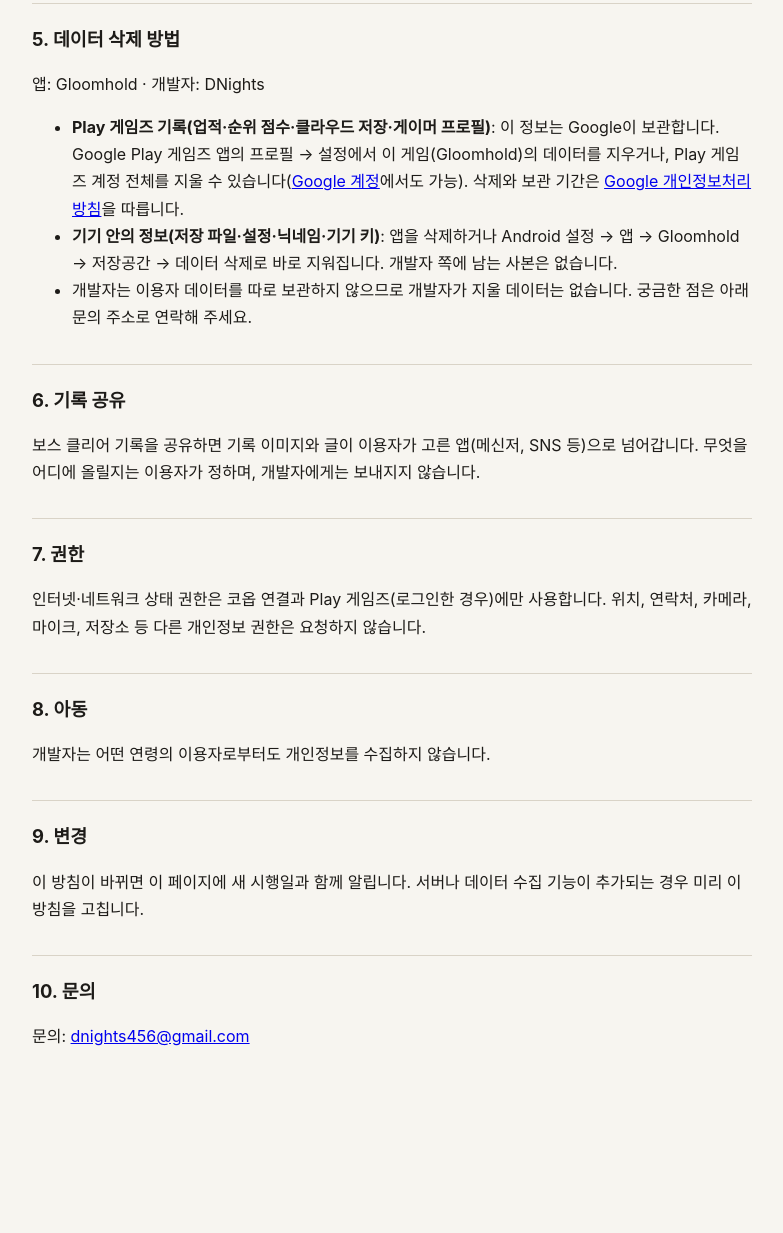
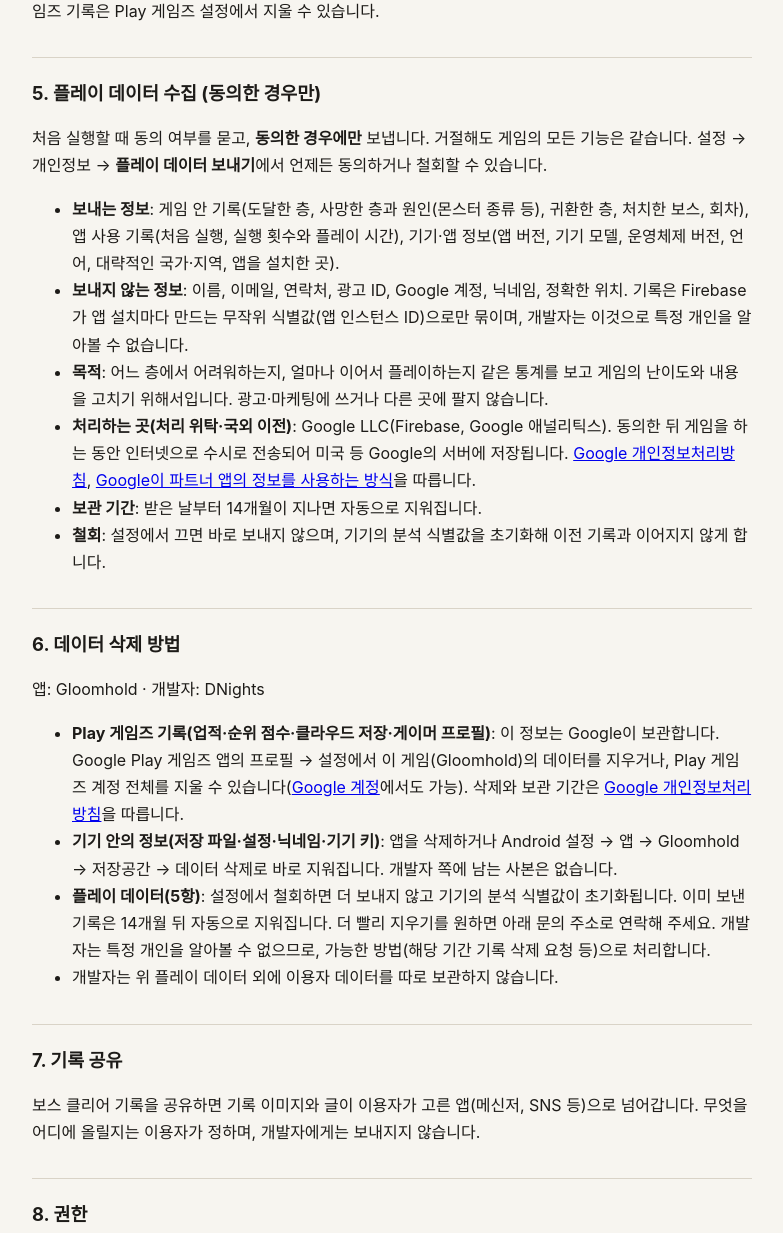
Before and after one commit to DNights/gloomhold-privacy, a plain HTML site: page index.html in a window 1280 px wide. Shown: the part 1024-2257 px from the top of the page, without its empty margins (248-1031 px from the left). Before the commit the page ends 2154 px from the top, so only its background shows below. Drawn offline with Linux system fonts and the light colour scheme.

Commit message:
처리방침: 플레이 데이터 수집(동의한 경우만, Firebase·Google 애널리틱스) 5항 — 보내는 정보·목적·처리 위탁·국외 이전·보관 14개월·동의 철회, 삭제·권한·아동 항목, 시행일 2026-11-25
Co-Authored-By: Claude Opus 5.5 <noreply@anthropic.com>

```diff
--- a/index.html
+++ b/index.html
@@ -17,10 +17,10 @@
 <body>
 <main>
 <h1>Gloomhold 개인정보처리방침</h1>
-<p class="muted">시행일: 2026년 11월 17일 · 앱: Gloomhold (패키지 dev.game.gloomhold) · <a href="en.html">English</a></p>
+<p class="muted">시행일: 2026년 11월 25일 · 앱: Gloomhold (패키지 dev.game.gloomhold) · <a href="en.html">English</a></p>
 
 <h2>1. 요약</h2>
-<p>개발자는 이용자의 개인정보를 <strong>수집하지 않습니다.</strong> 회원가입이 없고, 광고·분석·충돌 보고 도구를 사용하지 않으며, 개발자가 운영하는 서버로 어떤 정보도 보내지 않습니다. 다만 이용자가 <strong>직접 고른 경우</strong> Google Play 게임즈에 로그인하면 업적, 순위 점수, 게임 저장(클라우드 저장)이 Google에 저장됩니다(4항).</p>
+<p>회원가입이 없고, 개발자는 이름·이메일·연락처 같은 개인정보를 받지 않습니다. 광고·충돌 보고 도구는 쓰지 않으며 개발자가 운영하는 서버도 없습니다. 이용자가 <strong>동의한 경우에만</strong> 게임을 다듬는 데 쓰는 플레이 기록(도달한 층, 사망 원인 등)을 Google 애널리틱스(Firebase)로 보냅니다(5항). 거절해도 게임은 똑같이 할 수 있습니다. 또 이용자가 <strong>직접 고른 경우</strong> Google Play 게임즈에 로그인하면 업적, 순위 점수, 게임 저장(클라우드 저장)이 Google에 저장됩니다(4항).</p>
 
 <h2>2. 기기 안에만 저장되는 정보</h2>
 <p>게임 진행(저장 파일), 설정(소리 크기 등), 코옵용 닉네임, 코옵 재접속에 쓰는 무작위 기기 키는 이용자의 기기 안에만 저장됩니다. 개발자는 이 정보에 접근할 수 없으며, 앱을 삭제하면 함께 지워집니다.</p>
@@ -32,27 +32,39 @@
 <p>Play 게임즈 로그인은 선택이며, 로그인하지 않아도 게임의 모든 기능을 쓸 수 있습니다. 로그인하면 Google이 이용자의 Play 게임즈 프로필(게이머 이름·아이콘)과 이 게임의 <strong>업적 달성 여부</strong>, <strong>순위 점수</strong>(보스 클리어 횟수, 첫 보스를 잡기까지 걸린 날 수), <strong>게임 저장</strong>(혼자 하기·코옵 방장 저장 칸의 게임 진행 상황 — 다른 기기에서 이어 하기 위한 클라우드 저장)을 처리·저장합니다. 코옵 참가자 쪽에는 저장이 없어 올리지 않습니다. 순위에는 Play 게임즈 프로필과 점수가 다른 Play 게임즈 이용자에게 보일 수 있습니다.</p>
 <p>이 정보는 <a href="https://policies.google.com/privacy">Google 개인정보처리방침</a>에 따라 처리됩니다. 개발자는 Google Play Console에서 업적·순위의 합계 통계와 공개된 순위만 볼 수 있으며, 이메일 주소 등 구글 계정 정보는 받지 않습니다. 이 게임의 Play 게임즈 기록은 Play 게임즈 설정에서 지울 수 있습니다.</p>
 
-<h2 id="delete">5. 데이터 삭제 방법</h2>
+<h2 id="analytics">5. 플레이 데이터 수집 (동의한 경우만)</h2>
+<p>처음 실행할 때 동의 여부를 묻고, <strong>동의한 경우에만</strong> 보냅니다. 거절해도 게임의 모든 기능은 같습니다. 설정 → 개인정보 → <strong>플레이 데이터 보내기</strong>에서 언제든 동의하거나 철회할 수 있습니다.</p>
+<ul>
+<li><strong>보내는 정보</strong>: 게임 안 기록(도달한 층, 사망한 층과 원인(몬스터 종류 등), 귀환한 층, 처치한 보스, 회차), 앱 사용 기록(처음 실행, 실행 횟수와 플레이 시간), 기기·앱 정보(앱 버전, 기기 모델, 운영체제 버전, 언어, 대략적인 국가·지역, 앱을 설치한 곳).</li>
+<li><strong>보내지 않는 정보</strong>: 이름, 이메일, 연락처, 광고 ID, Google 계정, 닉네임, 정확한 위치. 기록은 Firebase가 앱 설치마다 만드는 무작위 식별값(앱 인스턴스 ID)으로만 묶이며, 개발자는 이것으로 특정 개인을 알아볼 수 없습니다.</li>
+<li><strong>목적</strong>: 어느 층에서 어려워하는지, 얼마나 이어서 플레이하는지 같은 통계를 보고 게임의 난이도와 내용을 고치기 위해서입니다. 광고·마케팅에 쓰거나 다른 곳에 팔지 않습니다.</li>
+<li><strong>처리하는 곳(처리 위탁·국외 이전)</strong>: Google LLC(Firebase, Google 애널리틱스). 동의한 뒤 게임을 하는 동안 인터넷으로 수시로 전송되어 미국 등 Google의 서버에 저장됩니다. <a href="https://policies.google.com/privacy">Google 개인정보처리방침</a>, <a href="https://policies.google.com/technologies/partner-sites">Google이 파트너 앱의 정보를 사용하는 방식</a>을 따릅니다.</li>
+<li><strong>보관 기간</strong>: 받은 날부터 14개월이 지나면 자동으로 지워집니다.</li>
+<li><strong>철회</strong>: 설정에서 끄면 바로 보내지 않으며, 기기의 분석 식별값을 초기화해 이전 기록과 이어지지 않게 합니다.</li>
+</ul>
+
+<h2 id="delete">6. 데이터 삭제 방법</h2>
 <p>앱: Gloomhold · 개발자: DNights</p>
 <ul>
 <li><strong>Play 게임즈 기록(업적·순위 점수·클라우드 저장·게이머 프로필)</strong>: 이 정보는 Google이 보관합니다. Google Play 게임즈 앱의 프로필 → 설정에서 이 게임(Gloomhold)의 데이터를 지우거나, Play 게임즈 계정 전체를 지울 수 있습니다(<a href="https://myaccount.google.com/">Google 계정</a>에서도 가능). 삭제와 보관 기간은 <a href="https://policies.google.com/privacy">Google 개인정보처리방침</a>을 따릅니다.</li>
 <li><strong>기기 안의 정보(저장 파일·설정·닉네임·기기 키)</strong>: 앱을 삭제하거나 Android 설정 → 앱 → Gloomhold → 저장공간 → 데이터 삭제로 바로 지워집니다. 개발자 쪽에 남는 사본은 없습니다.</li>
-<li>개발자는 이용자 데이터를 따로 보관하지 않으므로 개발자가 지울 데이터는 없습니다. 궁금한 점은 아래 문의 주소로 연락해 주세요.</li>
+<li><strong>플레이 데이터(5항)</strong>: 설정에서 철회하면 더 보내지 않고 기기의 분석 식별값이 초기화됩니다. 이미 보낸 기록은 14개월 뒤 자동으로 지워집니다. 더 빨리 지우기를 원하면 아래 문의 주소로 연락해 주세요. 개발자는 특정 개인을 알아볼 수 없으므로, 가능한 방법(해당 기간 기록 삭제 요청 등)으로 처리합니다.</li>
+<li>개발자는 위 플레이 데이터 외에 이용자 데이터를 따로 보관하지 않습니다.</li>
 </ul>
 
-<h2>6. 기록 공유</h2>
+<h2>7. 기록 공유</h2>
 <p>보스 클리어 기록을 공유하면 기록 이미지와 글이 이용자가 고른 앱(메신저, SNS 등)으로 넘어갑니다. 무엇을 어디에 올릴지는 이용자가 정하며, 개발자에게는 보내지지 않습니다.</p>
 
-<h2>7. 권한</h2>
-<p>인터넷·네트워크 상태 권한은 코옵 연결과 Play 게임즈(로그인한 경우)에만 사용합니다. 위치, 연락처, 카메라, 마이크, 저장소 등 다른 개인정보 권한은 요청하지 않습니다.</p>
+<h2>8. 권한</h2>
+<p>인터넷·네트워크 상태 권한은 코옵 연결, Play 게임즈(로그인한 경우), 플레이 데이터 전송(동의한 경우)에만 사용합니다. 광고 ID 권한은 앱에서 뺐습니다. 위치, 연락처, 카메라, 마이크, 저장소 등 다른 개인정보 권한은 요청하지 않습니다.</p>
 
-<h2>8. 아동</h2>
-<p>개발자는 어떤 연령의 이용자로부터도 개인정보를 수집하지 않습니다.</p>
+<h2>9. 아동</h2>
+<p>개발자는 어떤 연령의 이용자로부터도 이름·연락처 같은 개인정보를 받지 않습니다. 플레이 데이터(5항)는 동의한 경우에만 보내며, 만 14세 미만 이용자는 보호자와 함께 선택해 주세요.</p>
 
-<h2>9. 변경</h2>
+<h2>10. 변경</h2>
 <p>이 방침이 바뀌면 이 페이지에 새 시행일과 함께 알립니다. 서버나 데이터 수집 기능이 추가되는 경우 미리 이 방침을 고칩니다.</p>
 
-<h2>10. 문의</h2>
+<h2>11. 문의</h2>
 <p>문의: <a href="mailto:dnights456@gmail.com">dnights456@gmail.com</a></p>
 </main>
 </body>
```
Also changed, not shown: en.html (+23 -11 lines).
